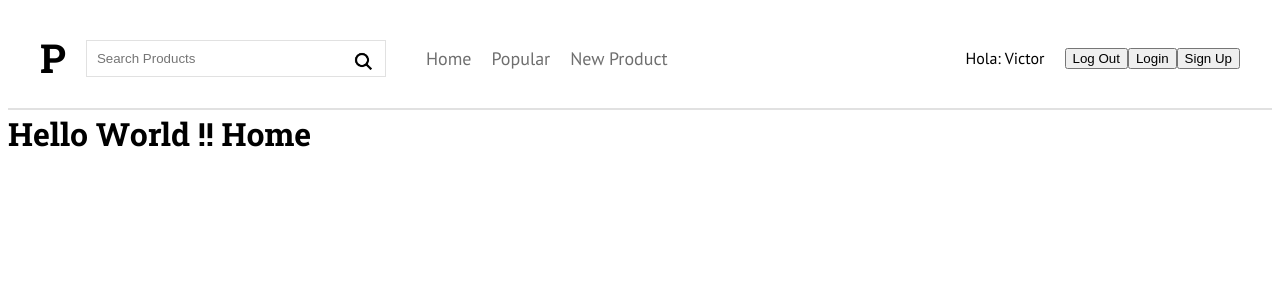
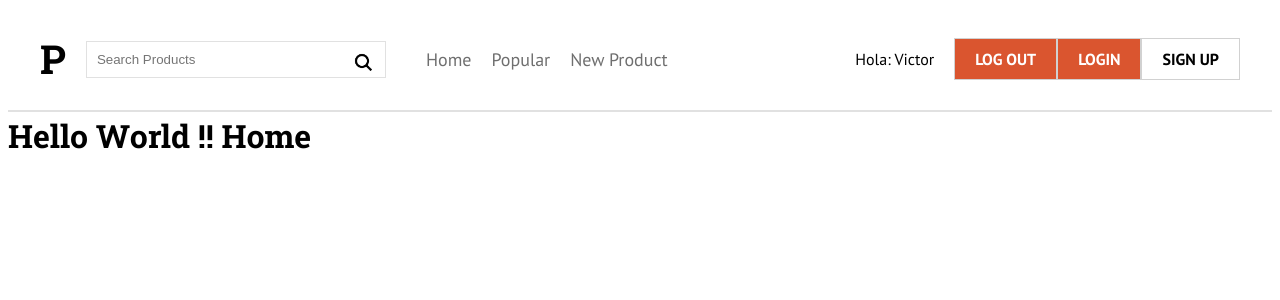
Before and after one commit to JViktoRArtola/product-hunt, a Next.js app: page / in a window 1280 px wide. Shown: the top 300 px of the page. Built offline with nearby package versions, Linux system fonts and the light colour scheme.

Commit message:
Add Button ui to Header

```diff
--- a/components/layout/Header.js
+++ b/components/layout/Header.js
@@ -4,6 +4,7 @@ import styled from "@emotion/styled";
 import {css} from "@emotion/react";
 import Search from "../ui/Search";
 import Navigation from "./Navigation";
+import Button from "../ui/Button";
 
 const HeaderContainer = styled.div`
     max-width: 1200px;
@@ -40,9 +41,9 @@ const Header = () => {
                         display: flex;
                         align-items: center`}>
                     <p css={css`margin-right: 2rem`}>Hola: Victor</p>
-                    <Link href='/'><button bgColor>Log Out</button></Link>
-                    <Link href='/login'><button bgColor>Login</button></Link>
-                    <Link href='/signup'><button>Sign Up</button></Link>
+                    <Link href='/'><Button bgColor>Log Out</Button></Link>
+                    <Link href='/login'><Button bgColor>Login</Button></Link>
+                    <Link href='/signup'><Button>Sign Up</Button></Link>
                 </div>
             </HeaderContainer>
         </header>
```
